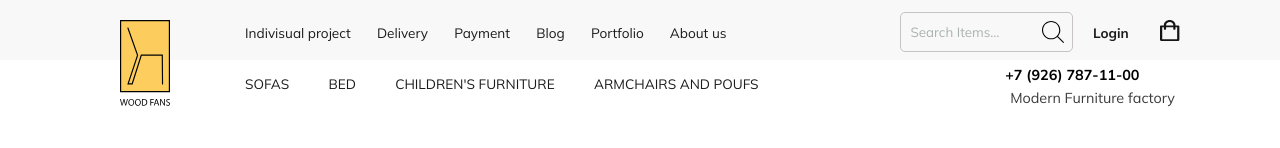
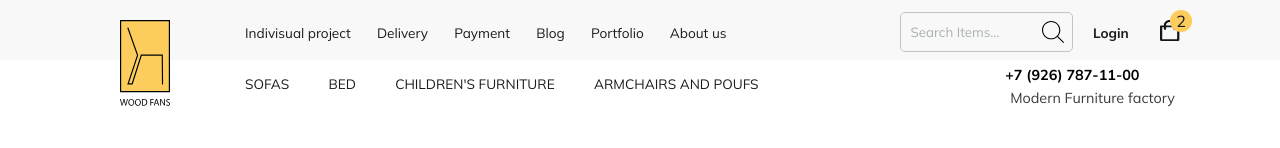
Before and after one commit to 1ashutoshverma/wood-fans, a React (Vite) app: page / in a window 1280 px wide. Shown: the top 148 px of the page. Built offline with nearby package versions, Linux system fonts and the light colour scheme.

Commit message:
add counter on cart

```diff
--- a/src/components/CartPage/Cart.jsx
+++ b/src/components/CartPage/Cart.jsx
@@ -3,37 +3,11 @@ import "../CartPage/Cart.css";
 import CartElement from "./CartElement/CartElement";
 import PriceDetail from "./PriceDetails/PriceDetail";
 import { useState } from "react";
+import { useNavigate } from "react-router-dom";
 
 const Cart = () => {
-  // const [data, setData] = useState([
-  //   {
-  //     id: 1,
-  //     name: "Hunky OC Polyester Office Arm Chair",
-  //     seller: "Ambani",
-  //     image:
-  //       "https://api.woodfans.ru/storage/uploads/images/x9V57EeEsrvL9zWFSIUSK1766CK76PQ93XjrLDw1_widened_900.jpg",
-  //     url1: "https://api.woodfans.ru/storage/uploads/images/CP65GN3NT3mxIemo9wXMFbJ19sPBXfhe0F9Ivr81_widened_900.jpg",
-  //     url2: "https://api.woodfans.ru/storage/uploads/images/ESkUCJSMHzb62y1NeOkuTIEezKsjx0QzHOBb5Bd1_widened_900.jpg",
-  //     url3: "https://api.woodfans.ru/storage/uploads/images/M83cTDULNmEr8rJ2qaOouPQjhpirGNXWStoLOKTG_widened_900.jpg",
-  //     price: 252000,
-  //     discount: 44,
-  //   },
-  //   {
-  //     id: 2,
-  //     name: "Chair with Sofa Combination",
-  //     seller: "Adani",
-  //     image:
-  //       "https://api.woodfans.ru/storage/uploads/images/2di18TNSAcHrzcfG68FtSqYgzYom9feqpLGnOcmx_widened_900.jpg",
-  //     url1: "https://api.woodfans.ru/storage/uploads/images/gVS0pCrTnMZMA0CYRzSv4UiECh5I0TVE9W0fA2uR_widened_900.jpg",
-  //     url2: "https://api.woodfans.ru/storage/uploads/images/XdIDrOyutXZN8Wq23PEYwvM0JPnzSSEIh24HZYnV_widened_900.jpg",
-  //     url3: "https://api.woodfans.ru/storage/uploads/images/4xO6HtnuPbQZ8mRmiTaAZmx312B9RK3J1876Nf7S_widened_900.jpg",
-  //     price: 265000,
-  //     discount: 24,
-  //   },
-  // ]);
   const data = useSelector((store) => store.CartReducer)
-  // console.log(data)
-
+  const navigate = useNavigate();
   return data.length == 0 ? (
     <div className="emptyCardContainer">
       <div className="emptyBox">
@@ -43,7 +17,7 @@ const Cart = () => {
           alt="Empty Cart"
         />
         <div className="emptyBtnContainer">
-          <button className="emptyBtn">Shop Now</button>
+          <button className="emptyBtn" onClick={() => { navigate("/product") }}>Shop Now</button>
         </div>
       </div>
     </div>
--- a/src/components/Login/redux/AuthReducer.js
+++ b/src/components/Login/redux/AuthReducer.js
@@ -6,7 +6,6 @@ const intialState = {
   email: "",
 };
 const AuthReducer = (state = intialState, { type, payload }) => {
-  console.log(payload);
   switch (type) {
     case "login":
       return {
--- a/src/components/Navbar/Navbar.jsx
+++ b/src/components/Navbar/Navbar.jsx
@@ -6,7 +6,7 @@ import burger from "./NavbarImages/BurgerMenu.svg"
 import cross from "./NavbarImages/Cross.svg"
 import human from "./NavbarImages/human-icon.svg"
 import style from "./Navbar.module.css"
-import { Link } from 'react-router-dom'
+import { Link, Navigate, useNavigate } from 'react-router-dom'
 import { useDispatch, useSelector } from 'react-redux'
 import { userLogout } from '../Login/redux/action'
 import SearchData from './SearchData'
@@ -20,7 +20,15 @@ const Navbar = () => {
     const [searchResults, setsearchResults] = useState("");
     const debounce = useRef();
     const [searchedData, setSearchedData] = useState([])
+    const navigate = useNavigate();
 
+    //=====================>>
+    const data = useSelector((store) => store.CartReducer)
+
+    let details = data.reduce((acc, e) => {
+        return { ...acc, qty: acc.qty + e.qty }
+    }, { qty: 0 })
+    //=====================>>
     useEffect(() => {
         clearTimeout(debounce.current);
         debounce.current = setTimeout(() => {
@@ -72,15 +80,18 @@ const Navbar = () => {
                                 !isAuth ? (<p><Link to={"/login"} className={style.link}><b>Login</b></Link></p>) : (<div className={style.humanIcon}><img src={human} alt="" onClick={() => { setDropDownLogin(!dropDownLogin); setDropDownSearch(false) }} />
                                     {
                                         dropDownLogin ? (<div className={style.logindropdown}>
-                                            <div>{userName}</div>
-                                            <div>My Cart</div>
+                                            <div onClick={() => { navigate("/"); setDropDownLogin(false) }}>{userName}</div>
+                                            <div onClick={() => { navigate("/cart"); setDropDownLogin(false) }}>My Cart</div>
                                             <div onClick={() => { dispatch(userLogout()); setDropDownLogin(false) }}>Logout</div>
                                         </div>) : (<></>)
                                     }
                                 </div>)
                             }
 
-                            <Link to="/cart"><img src={cart} className={style.navbar_cart} /></Link>
+                            <Link to="/cart"><img src={cart} className={style.navbar_cart} />
+                                <p className={style.countBigScreen}>{details.qty}</p>
+
+                            </Link>
                         </div>
                     </div>
                     <div className={style.navbar_bottom}>
@@ -121,15 +132,17 @@ const Navbar = () => {
                         !isAuth ? (<p><Link to={"/login"} className={style.link}><b>Login</b></Link></p>) : (<div className={style.humanIcon}><img src={human} alt="" onClick={() => { setDropDownLogin(!dropDownLogin) }} />
                             {
                                 dropDownLogin ? (<div className={style.logindropdown}>
-                                    <div>{userName}</div>
-                                    <div>My Cart</div>
+                                    <div onClick={() => { navigate("/"); setDropDownLogin(false) }}>{userName}</div>
+                                    <div onClick={() => { navigate("/cart"); setDropDownLogin(false) }}>My Cart</div>
                                     <div onClick={() => { dispatch(userLogout()); setDropDownLogin(false) }}>Logout</div>
                                 </div>) : (<></>)
                             }
                         </div>)
                     }
-                    <img src={cart} className={style.navbar_cart} />
-                    {/* {MenuIcon} */}
+                    <div>
+                        <img src={cart} className={style.navbar_cart} onClick={() => { navigate("/cart") }} />
+                        <p className={style.countBigScreen}>{details.qty}</p>
+                    </div>
                     <img src={clickedHumburger ? cross : burger} className={style.navbar_humburger} onClick={() => { setClickedHumburger(!clickedHumburger) }} />
                 </div>
             </div>
--- a/src/components/Navbar/Navbar.module.css
+++ b/src/components/Navbar/Navbar.module.css
@@ -44,6 +44,7 @@
   padding-top: 10px;
   width: 85%;
 }
+
 /* ----- Navbar Top Starts Here ----- */
 .navbar_top {
   /* border: 1px solid red; */
@@ -113,6 +114,19 @@
   justify-content: center;
   align-items: center;
   cursor: pointer;
+}
+.countBigScreen {
+  position: absolute;
+  top: 0;
+  margin-left: 10px;
+  margin-top: 10px;
+  background-color: #fccd5c;
+  border-radius: 50%;
+  width: 22px;
+  height: 22px;
+  display: flex;
+  justify-content: center;
+  align-items: center;
 }
 /* ------------------------ */
 .logindropdown {
@@ -317,4 +331,8 @@
   .searchDropdown {
     margin-left: -1.1%;
   }
+  .countBigScreen {
+    margin-top: 17px;
+    margin-left: 8px;
+  }
 }
--- a/src/pages/Homepage.jsx
+++ b/src/pages/Homepage.jsx
@@ -9,8 +9,6 @@ import { useSelector } from 'react-redux'
 
 
 const Homepage = () => {
-    const store = useSelector((store) => store)
-    console.log(store)
     return (
         <div>
             <Carousel />
```
Also changed, not shown: src/components/Navbar/NavbarImages/human-icon.svg.
